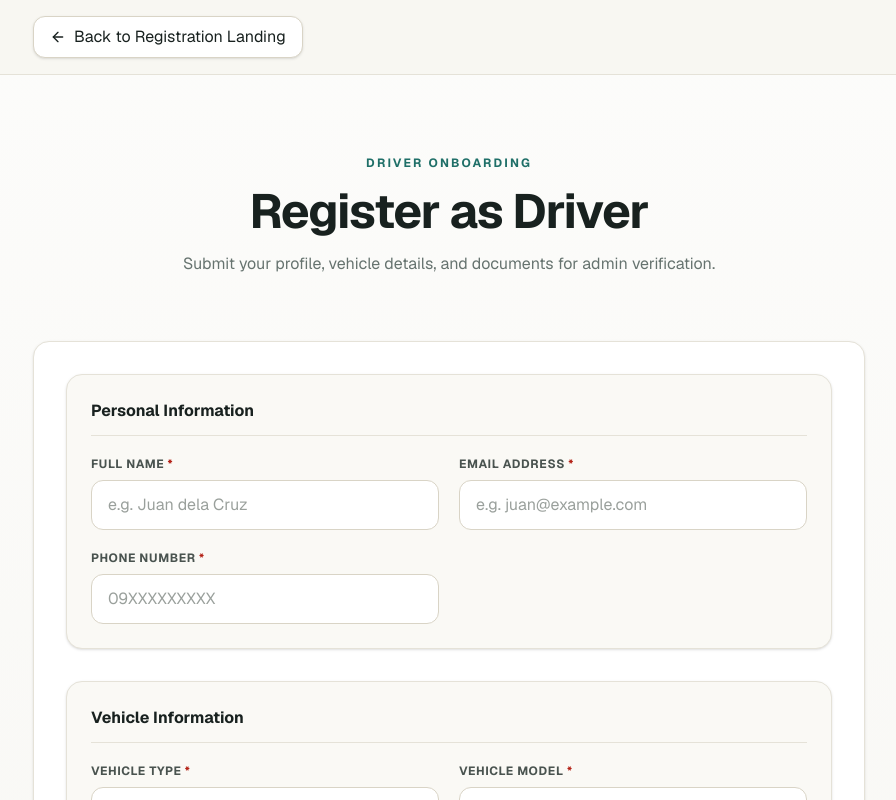
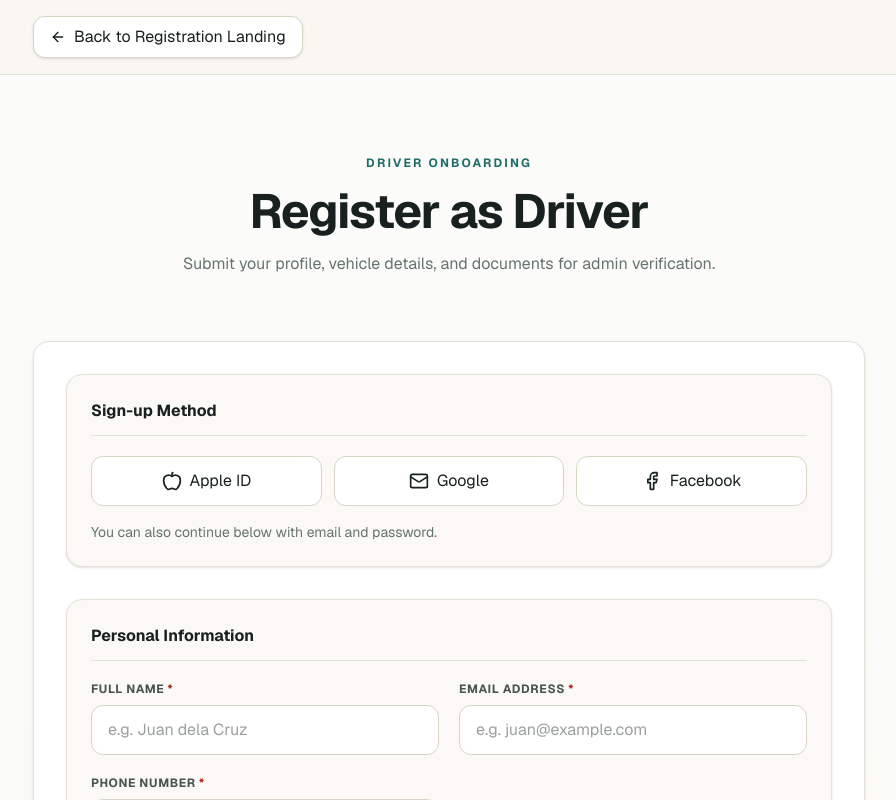
Before and after one commit to joshcolored/registration-pasakay, a Next.js app: page /register/driver in a window 1280 px wide. Shown: the top 800 px of the page, without its empty margins (191-1087 px from the left). Built offline with nearby package versions, Linux system fonts and the light colour scheme; no server answers.

Commit message:
Add driver social registration

```diff
--- a/app/register/driver/page.tsx
+++ b/app/register/driver/page.tsx
@@ -2,11 +2,21 @@
 
 import { useEffect, useRef, useState } from 'react';
 import { useRouter } from 'next/navigation';
-import { ArrowLeft, Upload, CheckCircle, AlertCircle, Camera, Eye, EyeOff, X } from 'lucide-react';
+import { ArrowLeft, Upload, CheckCircle, AlertCircle, Camera, Eye, EyeOff, X, Apple, Mail, Facebook } from 'lucide-react';
 import { initializeApp, getApps } from 'firebase/app';
-import { getAuth, createUserWithEmailAndPassword, deleteUser, sendEmailVerification } from 'firebase/auth';
+import {
+  getAuth,
+  createUserWithEmailAndPassword,
+  deleteUser,
+  sendEmailVerification,
+  GoogleAuthProvider,
+  FacebookAuthProvider,
+  OAuthProvider,
+  signInWithPopup,
+  getAdditionalUserInfo,
+} from 'firebase/auth';
 import type { User as FirebaseUser } from 'firebase/auth';
-import { getDatabase, ref, update } from 'firebase/database';
+import { getDatabase, get, ref, update } from 'firebase/database';
 import { useRegisterScrollMotion } from '@/components/RegisterMotion';
 import { createAdminNotification } from '@/lib/adminNotifications';
 
@@ -46,6 +56,8 @@ type OrCrExtractedFields = {
   vehicleModelMatched: boolean;
   vehicleNumberMatched: boolean;
 };
+
+type SocialAuthProvider = 'apple' | 'google' | 'facebook';
 
 let faceApiLoadPromise: Promise<any> | null = null;
 
@@ -171,6 +183,10 @@ export default function DriverRegistrationPage() {
   const [agreeToTerms, setAgreeToTerms] = useState(false);
   const [error, setError] = useState('');
   const [success, setSuccess] = useState(false);
+  const [socialAuthUser, setSocialAuthUser] = useState<FirebaseUser | null>(null);
+  const [socialAuthProvider, setSocialAuthProvider] = useState<SocialAuthProvider | null>(null);
+  const [socialAuthIsNewUser, setSocialAuthIsNewUser] = useState(false);
+  const [socialAuthLoading, setSocialAuthLoading] = useState<SocialAuthProvider | null>(null);
 
   // Form fields
   const [formData, setFormData] = useState({
@@ -212,6 +228,86 @@ export default function DriverRegistrationPage() {
   const handleInputChange = (e: React.ChangeEvent<HTMLInputElement | HTMLSelectElement>) => {
     const { name, value } = e.target;
     setFormData(prev => ({ ...prev, [name]: value }));
+  };
+
+  const getSocialProviderLabel = (provider: SocialAuthProvider | null) => {
+    if (provider === 'apple') return 'Apple ID';
+    if (provider === 'google') return 'Google';
+    if (provider === 'facebook') return 'Facebook';
+    return 'social account';
+  };
+
+  const startSocialRegistration = async (providerType: SocialAuthProvider) => {
+    setError('');
+    setSocialAuthLoading(providerType);
+
+    try {
+      const provider =
+        providerType === 'apple'
+          ? new OAuthProvider('apple.com')
+          : providerType === 'google'
+            ? new GoogleAuthProvider()
+            : new FacebookAuthProvider();
+
+      provider.addScope('email');
+      if (providerType === 'google') {
+        provider.addScope('profile');
+      } else if (providerType === 'apple') {
+        provider.addScope('name');
+      }
+
+      const result = await signInWithPopup(auth, provider);
+      const user = result.user;
+      const [driverSnapshot, userSnapshot] = await Promise.all([
+        get(ref(database, `drivers/${user.uid}`)),
+        get(ref(database, `users/${user.uid}`)),
+      ]);
+      const existingDriver = driverSnapshot.val();
+      const existingUser = userSnapshot.val();
+      const existingRole = String(existingUser?.role || existingUser?.userType || existingDriver?.role || existingDriver?.userType || '')
+        .trim()
+        .toLowerCase();
+
+      if (existingDriver || existingRole === 'driver') {
+        await auth.signOut();
+        throw new Error('This account is already registered as a driver. Please sign in from the driver membership portal.');
+      }
+
+      if (existingUser && existingRole && existingRole !== 'driver') {
+        await auth.signOut();
+        throw new Error('Only a driver account can be registered here. Please use a different email for driver registration.');
+      }
+
+      const displayName = user.displayName?.trim() || '';
+      const email = user.email?.trim().toLowerCase() || '';
+      setSocialAuthUser(user);
+      setSocialAuthProvider(providerType);
+      setSocialAuthIsNewUser(Boolean(getAdditionalUserInfo(result)?.isNewUser));
+      setFormData(prev => ({
+        ...prev,
+        name: prev.name || displayName,
+        email: email || prev.email,
+        password: '',
+        confirmPassword: '',
+      }));
+    } catch (err: any) {
+      console.error('Social registration error:', err);
+      setSocialAuthUser(null);
+      setSocialAuthProvider(null);
+      setSocialAuthIsNewUser(false);
+
+      if (err.code === 'auth/popup-closed-by-user' || err.code === 'auth/cancelled-popup-request') {
+        setError('Sign in was cancelled.');
+      } else if (err.code === 'auth/account-exists-with-different-credential') {
+        setError('This email is already connected to another sign-in method.');
+      } else if (err.code === 'auth/operation-not-allowed') {
+        setError(`${getSocialProviderLabel(providerType)} registration is not enabled in Firebase Authentication yet.`);
+      } else {
+        setError(err.message || `Unable to continue with ${getSocialProviderLabel(providerType)}.`);
+      }
+    } finally {
+      setSocialAuthLoading(null);
+    }
   };
 
   const handleFileChange = (
@@ -540,13 +636,15 @@ export default function DriverRegistrationPage() {
     const vehicleNumber = formData.vehicleNumber.trim();
     const vehicleModel = formData.vehicleModel.trim();
     const vehicleLicense = formData.vehicleLicense.trim();
+    const isPasswordRegistration = !socialAuthUser;
 
     // Validation
-    if (!name || !email || !phone || !formData.password) {
+    if (!name || !email || !phone || (isPasswordRegistration && !formData.password)) {
       setError('Please fill in all required fields');
       return;
     }
 
+    if (isPasswordRegistration) {
       if (formData.password !== formData.confirmPassword) {
         setError('Passwords do not match');
         return;
@@ -555,6 +653,7 @@ export default function DriverRegistrationPage() {
       if (formData.password.length < 6) {
         setError('Password must be at least 6 characters');
         return;
+      }
     }
 
     if (!phone.match(/^09\d{9}$/)) {
@@ -662,10 +761,12 @@ export default function DriverRegistrationPage() {
     let registrationSaved = false;
 
     try {
-      // Step 1: Create user account
-      console.log('Creating user account...');
-      const userCredential = await createUserWithEmailAndPassword(auth, email, formData.password);
-      const user = userCredential.user;
+      // Step 1: Create or reuse the selected Firebase Auth account
+      console.log(socialAuthUser ? 'Using connected social account...' : 'Creating user account...');
+      const userCredential = socialAuthUser
+        ? null
+        : await createUserWithEmailAndPassword(auth, email, formData.password);
+      const user = socialAuthUser || userCredential!.user;
       createdUser = user;
       console.log('User created:', user.uid);
 
@@ -694,6 +795,7 @@ export default function DriverRegistrationPage() {
         email,
         name,
         phone,
+        authProvider: socialAuthProvider || 'password',
         userType: 'driver',
         role: 'driver',
         vehicleType: formData.vehicleType,
@@ -736,6 +838,7 @@ export default function DriverRegistrationPage() {
         email,
         name,
         phone,
+        authProvider: socialAuthProvider || 'password',
         userType: 'driver',
         role: 'driver',
         isActive: true,
@@ -768,12 +871,14 @@ export default function DriverRegistrationPage() {
       }
 
       // Step 5: Send email verification
+      if (user.email && !user.emailVerified) {
         try {
           await sendEmailVerification(user);
           console.log('Verification email sent');
         } catch (emailError) {
           console.error('Email verification error:', emailError);
           // Continue even if email fails
+        }
       }
 
       // Sign out the user (they shouldn't be logged in yet)
@@ -787,9 +892,14 @@ export default function DriverRegistrationPage() {
     } catch (err: any) {
       console.error('Registration error:', err);
       let cleanupWarning = '';
-      if (createdUser && !registrationSaved) {
+      if (createdUser && !registrationSaved && (!socialAuthUser || socialAuthIsNewUser)) {
         try {
           await deleteUser(createdUser);
+          if (socialAuthUser) {
+            setSocialAuthUser(null);
+            setSocialAuthProvider(null);
+            setSocialAuthIsNewUser(false);
+          }
         } catch (cleanupError) {
           console.error('Failed to clean up incomplete driver account:', cleanupError);
           cleanupWarning = ' Your login account may have been created; contact admin if retry says the email is already registered.';
@@ -833,7 +943,11 @@ export default function DriverRegistrationPage() {
           <div className="mb-4 rounded-lg border border-sky-200 bg-sky-50 p-4 text-left">
             <p className="mb-2 text-sm font-medium text-sky-900">What&apos;s next?</p>
             <ol className="space-y-2 text-sm text-sky-800">
-              <li>1. Check your email ({formData.email}) and verify your account</li>
+              <li>
+                1. {socialAuthProvider
+                  ? `Your ${getSocialProviderLabel(socialAuthProvider)} account is connected`
+                  : `Check your email (${formData.email}) and verify your account`}
+              </li>
               <li>2. Admin will review your documents</li>
               <li>3. You&apos;ll be notified once approved</li>
               <li>4. Download the Pasakay app and start driving!</li>
@@ -961,6 +1075,62 @@ export default function DriverRegistrationPage() {
           )}
 
           <form onSubmit={handleSubmit} className="space-y-8">
+            {/* Sign-up Method */}
+            <div className="gsap-card rounded-2xl border border-[#e5e2d8] bg-[#faf9f5] p-5 sm:p-6 shadow-sm">
+              <h3 className="text-base font-bold text-[#18211f] border-b border-[#e5e2d8] pb-3 mb-5">Sign-up Method</h3>
+              <div className="grid gap-3 sm:grid-cols-3">
+                <button
+                  type="button"
+                  onClick={() => startSocialRegistration('apple')}
+                  disabled={isLoading || Boolean(socialAuthLoading)}
+                  className="flex min-h-12 items-center justify-center gap-2 rounded-xl border border-[#d9d4c6] bg-white px-4 py-3 text-sm font-semibold text-[#18211f] transition-all hover:border-[#1f6f68]/50 hover:bg-[#1f6f68]/5 disabled:cursor-not-allowed disabled:bg-zinc-100 disabled:text-zinc-400"
+                >
+                  {socialAuthLoading === 'apple' ? (
+                    <span className="h-4 w-4 rounded-full border-2 border-[#1f6f68] border-t-transparent animate-spin" />
+                  ) : (
+                    <Apple className="h-5 w-5" />
+                  )}
+                  Apple ID
+                </button>
+                <button
+                  type="button"
+                  onClick={() => startSocialRegistration('google')}
+                  disabled={isLoading || Boolean(socialAuthLoading)}
+                  className="flex min-h-12 items-center justify-center gap-2 rounded-xl border border-[#d9d4c6] bg-white px-4 py-3 text-sm font-semibold text-[#18211f] transition-all hover:border-[#1f6f68]/50 hover:bg-[#1f6f68]/5 disabled:cursor-not-allowed disabled:bg-zinc-100 disabled:text-zinc-400"
+                >
+                  {socialAuthLoading === 'google' ? (
+                    <span className="h-4 w-4 rounded-full border-2 border-[#1f6f68] border-t-transparent animate-spin" />
+                  ) : (
+                    <Mail className="h-5 w-5" />
+                  )}
+                  Google
+                </button>
+                <button
+                  type="button"
+                  onClick={() => startSocialRegistration('facebook')}
+                  disabled={isLoading || Boolean(socialAuthLoading)}
+                  className="flex min-h-12 items-center justify-center gap-2 rounded-xl border border-[#d9d4c6] bg-white px-4 py-3 text-sm font-semibold text-[#18211f] transition-all hover:border-[#1f6f68]/50 hover:bg-[#1f6f68]/5 disabled:cursor-not-allowed disabled:bg-zinc-100 disabled:text-zinc-400"
+                >
+                  {socialAuthLoading === 'facebook' ? (
+                    <span className="h-4 w-4 rounded-full border-2 border-[#1f6f68] border-t-transparent animate-spin" />
+                  ) : (
+                    <Facebook className="h-5 w-5" />
+                  )}
+                  Facebook
+                </button>
+              </div>
+              {socialAuthUser ? (
+                <div className="mt-4 rounded-xl border border-emerald-200 bg-emerald-50 px-4 py-3 text-sm font-semibold text-emerald-800">
+                  Connected with {getSocialProviderLabel(socialAuthProvider)}
+                  {socialAuthUser.email ? ` as ${socialAuthUser.email}` : ''}.
+                </div>
+              ) : (
+                <p className="mt-4 text-sm text-[#66736f]">
+                  You can also continue below with email and password.
+                </p>
+              )}
+            </div>
+
             {/* Personal Information */}
             <div className="gsap-card rounded-2xl border border-[#e5e2d8] bg-[#faf9f5] p-5 sm:p-6 shadow-sm">
               <h3 className="text-base font-bold text-[#18211f] border-b border-[#e5e2d8] pb-3 mb-5">Personal Information</h3>
@@ -988,7 +1158,8 @@ export default function DriverRegistrationPage() {
                     name="email"
                     value={formData.email}
                     onChange={handleInputChange}
-                    className="w-full rounded-xl border border-[#d9d4c6] bg-white px-4 py-3 text-[#18211f] placeholder-[#9aa09c] outline-none transition-all duration-300 focus:border-[#1f6f68] focus:ring-2 focus:ring-[#1f6f68]/15"
+                    readOnly={Boolean(socialAuthUser?.email)}
+                    className="w-full rounded-xl border border-[#d9d4c6] bg-white px-4 py-3 text-[#18211f] placeholder-[#9aa09c] outline-none transition-all duration-300 focus:border-[#1f6f68] focus:ring-2 focus:ring-[#1f6f68]/15 read-only:bg-zinc-100 read-only:text-[#49534f]"
                     placeholder="e.g. juan@example.com"
                     required
                   />
@@ -1302,6 +1473,11 @@ export default function DriverRegistrationPage() {
             {/* Password */}
             <div className="gsap-card rounded-2xl border border-[#e5e2d8] bg-[#faf9f5] p-5 sm:p-6 shadow-sm">
               <h3 className="text-base font-bold text-[#18211f] border-b border-[#e5e2d8] pb-3 mb-5">Account Security</h3>
+              {socialAuthUser ? (
+                <div className="rounded-xl border border-emerald-200 bg-emerald-50 px-4 py-3 text-sm text-emerald-800">
+                  Your driver login will use {getSocialProviderLabel(socialAuthProvider)}. No password is needed on this form.
+                </div>
+              ) : (
                 <div className="grid md:grid-cols-2 gap-5">
                   <div>
                     <label className="block text-xs font-bold uppercase tracking-wider text-[#49534f] mb-2">
@@ -1315,7 +1491,7 @@ export default function DriverRegistrationPage() {
                         onChange={handleInputChange}
                         className="w-full rounded-xl border border-[#d9d4c6] bg-white px-4 py-3 pr-12 text-[#18211f] placeholder-[#9aa09c] outline-none transition-all duration-300 focus:border-[#1f6f68] focus:ring-2 focus:ring-[#1f6f68]/15"
                         placeholder="Minimum 6 characters"
-                      required
+                        required={!socialAuthUser}
                       />
                       <button
                         type="button"
@@ -1338,7 +1514,7 @@ export default function DriverRegistrationPage() {
                         onChange={handleInputChange}
                         className="w-full rounded-xl border border-[#d9d4c6] bg-white px-4 py-3 pr-12 text-[#18211f] placeholder-[#9aa09c] outline-none transition-all duration-300 focus:border-[#1f6f68] focus:ring-2 focus:ring-[#1f6f68]/15"
                         placeholder="Re-enter password"
-                      required
+                        required={!socialAuthUser}
                       />
                       <button
                         type="button"
@@ -1350,6 +1526,7 @@ export default function DriverRegistrationPage() {
                     </div>
                   </div>
                 </div>
+              )}
             </div>
 
             {/* Terms and Conditions */}
```
Also changed, not shown: app/driver-membership/page.tsx (+40 -8 lines). Lines whose indentation alone changed are shown as unchanged.
